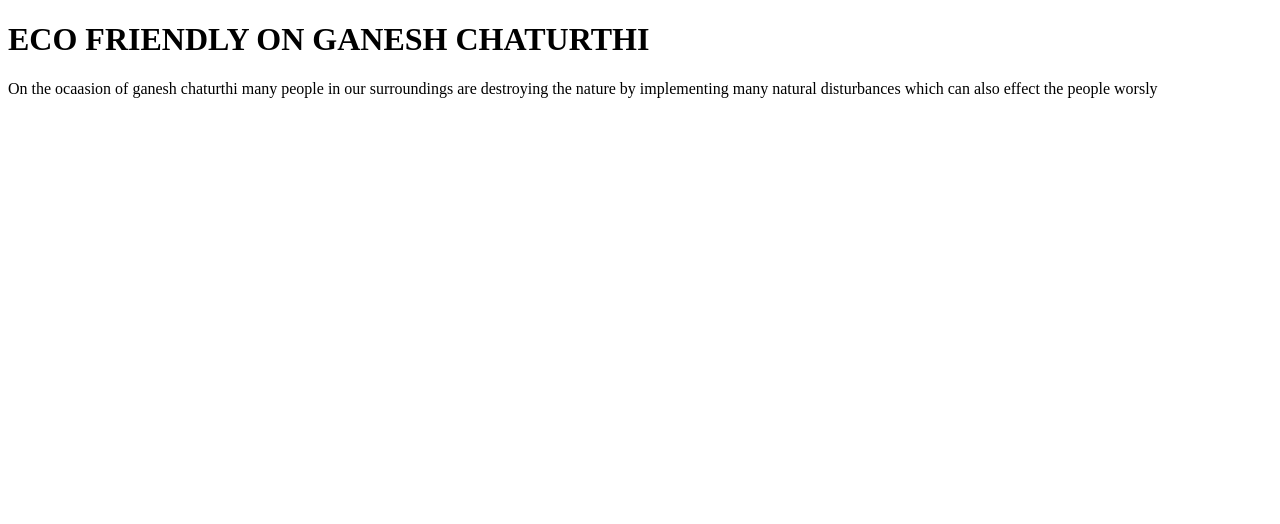
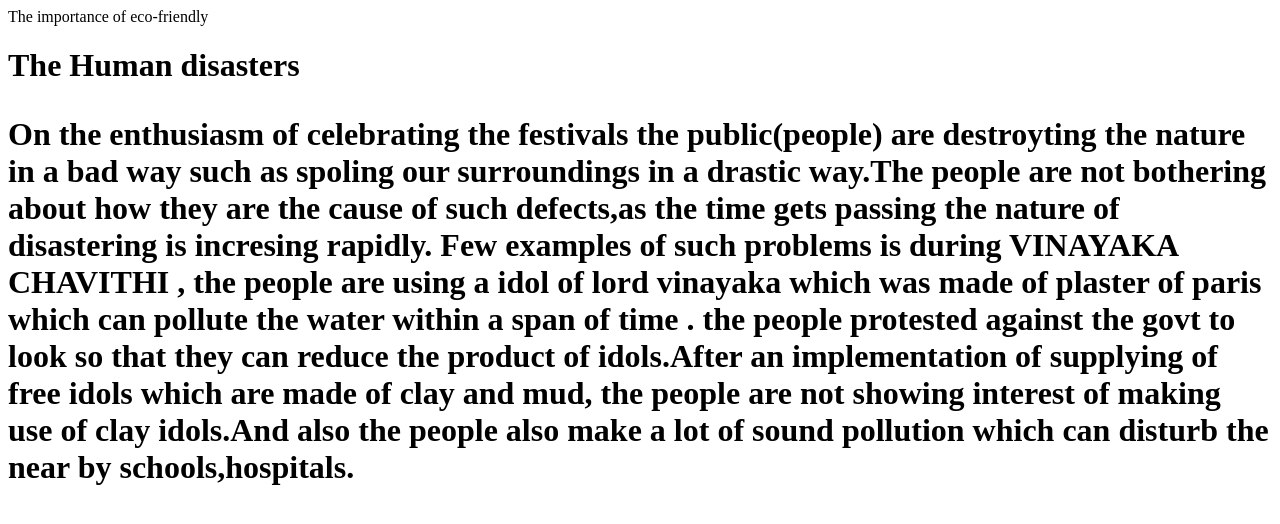
Before and after one commit to Kaarrthikeyan/test, a plain HTML site: page index.html in a window 1280 px wide. Drawn offline with Linux system fonts and the light colour scheme.

Commit message:
Update index.html

```diff
--- a/index.html
+++ b/index.html
@@ -1,13 +1,17 @@
 <!DOCTYPE html>
 <html>
 
-	<head>
- 	    <title>THE IMPORTANCE OF NATURE</title>
-	</HEAD>
+	<head> The importance of eco-friendly
+	    <title> The Disasters during festivals</title>
+	</head>
 
-	<body>
-	    <h1>ECO FRIENDLY ON GANESH CHATURTHI</h1>
-	    <p>On the ocaasion of ganesh chaturthi many people in our surroundings are destroying the nature by implementing many natural disturbances which can also effect the people worsly</p>
+        <body>
+
+	    <h1> The Human disasters
+            <p>	 On the enthusiasm of celebrating the festivals the public(people) are destroyting the nature in a bad way such as spoling our surroundings in a drastic way.The people are not bothering about
+                 how they are the cause of such defects,as the time gets passing the nature of disastering is incresing rapidly.
+                 Few examples of such problems is during VINAYAKA CHAVITHI , the people are using a idol of lord vinayaka which was made of plaster of paris which can pollute the water within a span of time .
+                 the people protested against the govt to look so that they can reduce the product of idols.After an implementation of supplying of free idols which are made of clay and mud, the people are not
+                 showing interest of making use of clay idols.And also the people also make a lot of sound pollution which can disturb the near by schools,hospitals.
         </body>
-
 </html>
```
